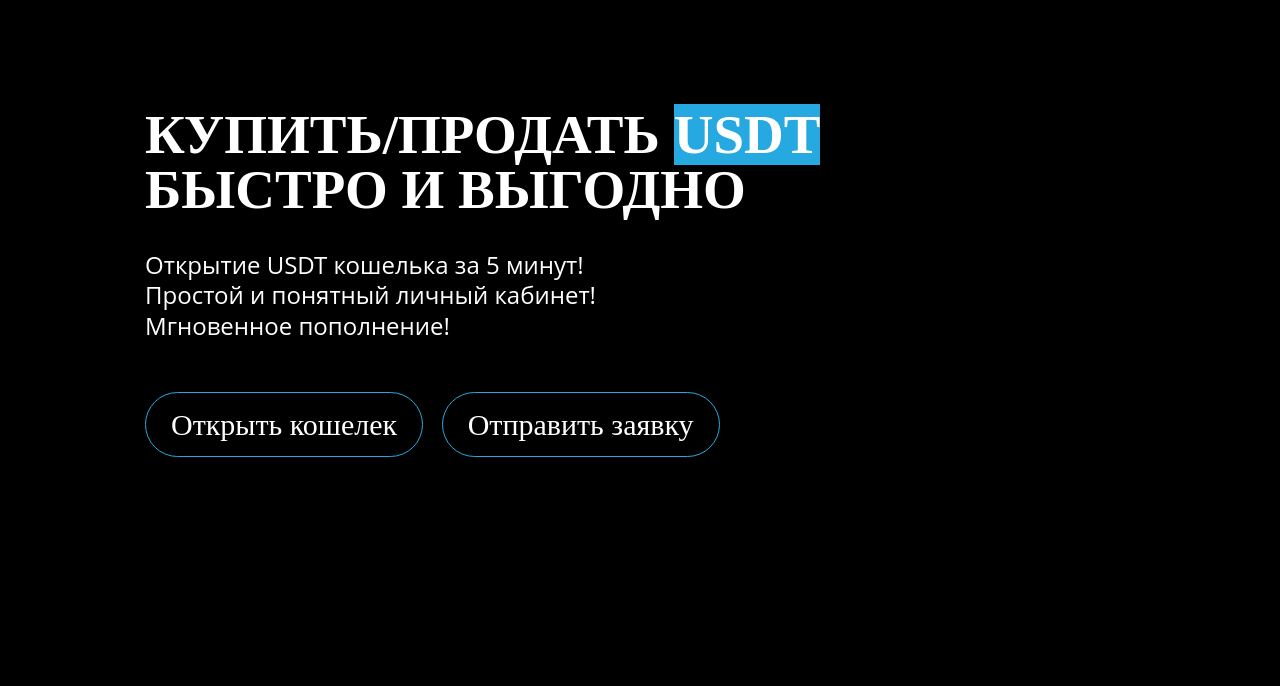
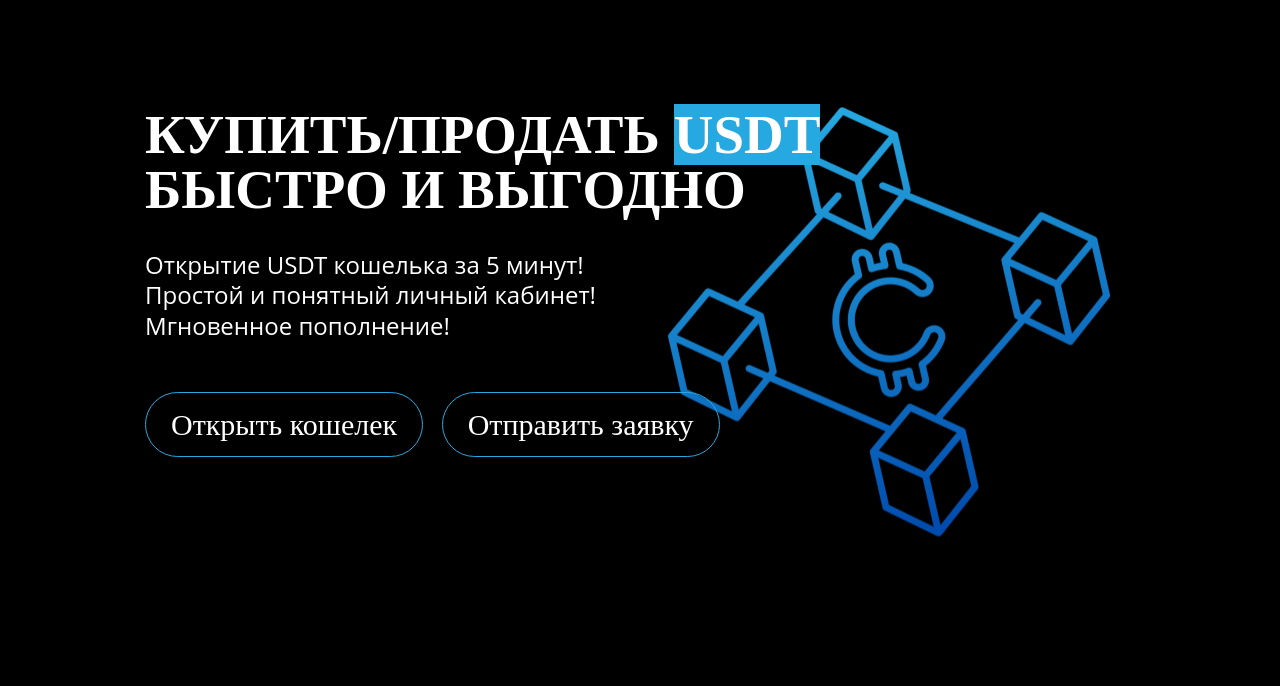
Before and after one commit to Radjap/new-level-project, a plain HTML site: page index.html in a window 1280 px wide. Shown: the part 96-782 px from the top of the page. Drawn offline with Linux system fonts and the light colour scheme.

Commit message:
Update style.css

```diff
--- a/css/style.css
+++ b/css/style.css
@@ -169,7 +169,7 @@ font-family: 'Open Sans', sans-serif;
 .page__header-content {
 }
 .header-content {
-  background-image: url(img/купить-продать/img.png);
+  background-image: url(../img/купить-продать/img.png);
   background-repeat: no-repeat;
   background-position: 87% 70%;
 }
```
